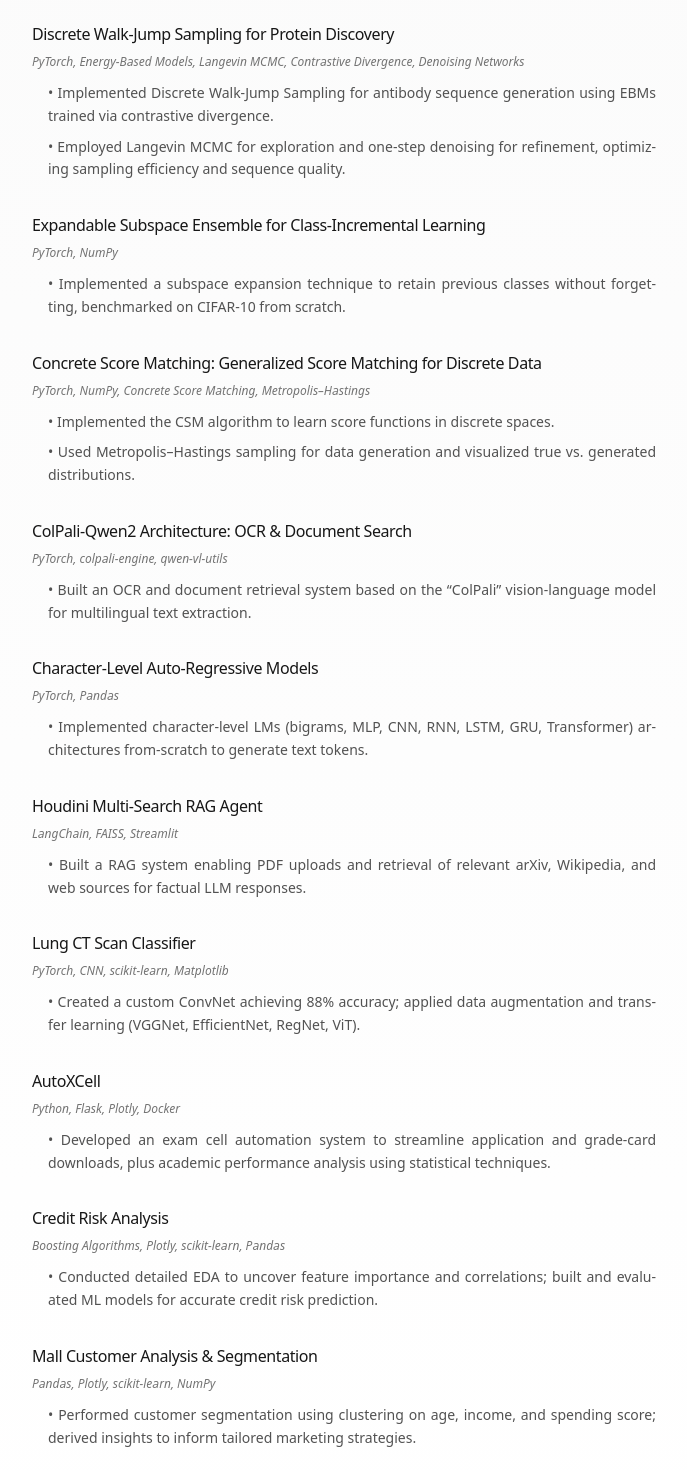
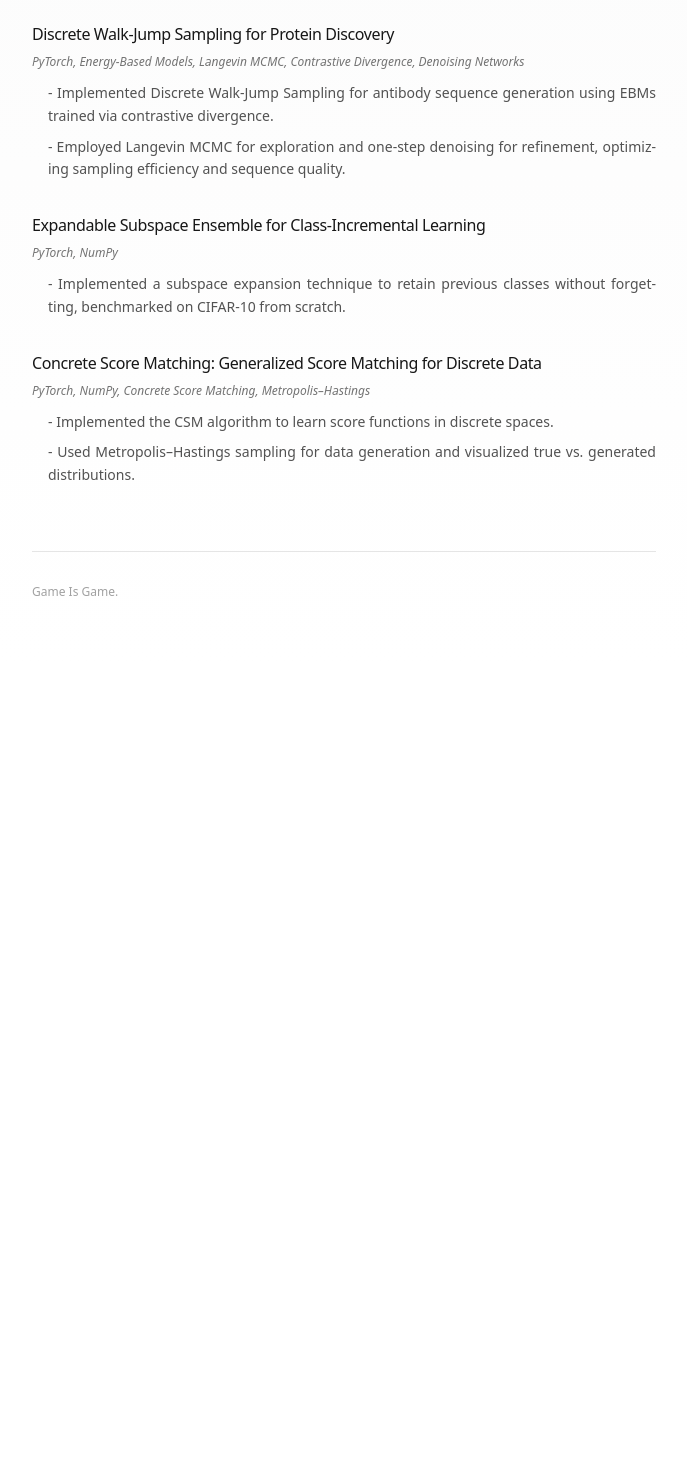
Before and after one commit to stochi0/personal-page, a Next.js app: page /projects in a window 1280 px wide. Shown: the part 580-2050 px from the top of the page, without its empty margins (296-983 px from the left). After the commit the page ends 1244 px from the top, so only its background shows below. Built offline with nearby package versions, Linux system fonts and the light colour scheme.

Commit message:
update work

```diff
--- a/src/app/projects/page.tsx
+++ b/src/app/projects/page.tsx
@@ -45,7 +45,7 @@
               </div>
               <p className="text-xs text-neutral-500 dark:text-neutral-400 mb-3 italic">Python, NumPy</p>
               <ul className="text-sm text-neutral-600 dark:text-neutral-400 leading-relaxed space-y-2 pl-4">
-                <li>• A NumPy-based tensor automatic-differentiation (autograd) engine with broadcasting-aware backprop, neural modules, and optimizers; validated gradients via finite-difference gradchecks and float64 PyTorch parity tests.</li>
+                <li>- A NumPy-based tensor automatic-differentiation (autograd) engine with broadcasting-aware backprop, neural modules, and optimizers; validated gradients via finite-difference gradchecks and float64 PyTorch parity tests.</li>
               </ul>
             </div>
 
@@ -55,8 +55,8 @@
               </h3>
               <p className="text-xs text-neutral-500 dark:text-neutral-400 mb-3 italic">PyTorch, YOLO, TensorRT, onnxruntime, OpenVINO</p>
               <ul className="text-sm text-neutral-600 dark:text-neutral-400 leading-relaxed space-y-2 pl-4">
-                <li>• Fine-tuned YOLOv11 on DocLayNet for document layout analysis (captions, footnotes, formulas, etc.).</li>
-                <li>• Accelerated inference via TensorRT, ONNXRUNTIME, and OpenVINO, achieving scalable batch processing with threaded execution.</li>
+                <li>- Fine-tuned YOLOv11 on DocLayNet for document layout analysis (captions, footnotes, formulas, etc.).</li>
+                <li>- Accelerated inference via TensorRT, ONNXRUNTIME, and OpenVINO, achieving scalable batch processing with threaded execution.</li>
               </ul>
             </div>
 
@@ -66,8 +66,8 @@
               </h3>
               <p className="text-xs text-neutral-500 dark:text-neutral-400 mb-3 italic">PyTorch, Energy-Based Models, Langevin MCMC, Contrastive Divergence, Denoising Networks</p>
               <ul className="text-sm text-neutral-600 dark:text-neutral-400 leading-relaxed space-y-2 pl-4">
-                <li>• Implemented Discrete Walk-Jump Sampling for antibody sequence generation using EBMs trained via contrastive divergence.</li>
-                <li>• Employed Langevin MCMC for exploration and one-step denoising for refinement, optimizing sampling efficiency and sequence quality.</li>
+                <li>- Implemented Discrete Walk-Jump Sampling for antibody sequence generation using EBMs trained via contrastive divergence.</li>
+                <li>- Employed Langevin MCMC for exploration and one-step denoising for refinement, optimizing sampling efficiency and sequence quality.</li>
               </ul>
             </div>
 
@@ -77,7 +77,7 @@
               </h3>
               <p className="text-xs text-neutral-500 dark:text-neutral-400 mb-3 italic">PyTorch, NumPy</p>
               <ul className="text-sm text-neutral-600 dark:text-neutral-400 leading-relaxed space-y-2 pl-4">
-                <li>• Implemented a subspace expansion technique to retain previous classes without forgetting, benchmarked on CIFAR-10 from scratch.</li>
+                <li>- Implemented a subspace expansion technique to retain previous classes without forgetting, benchmarked on CIFAR-10 from scratch.</li>
               </ul>
             </div>
 
@@ -87,81 +87,10 @@
               </h3>
               <p className="text-xs text-neutral-500 dark:text-neutral-400 mb-3 italic">PyTorch, NumPy, Concrete Score Matching, Metropolis–Hastings</p>
               <ul className="text-sm text-neutral-600 dark:text-neutral-400 leading-relaxed space-y-2 pl-4">
-                <li>• Implemented the CSM algorithm to learn score functions in discrete spaces.</li>
-                <li>• Used Metropolis–Hastings sampling for data generation and visualized true vs. generated distributions.</li>
+                <li>- Implemented the CSM algorithm to learn score functions in discrete spaces.</li>
+                <li>- Used Metropolis–Hastings sampling for data generation and visualized true vs. generated distributions.</li>
               </ul>
             </div>
-
-            <div>
-              <h3 className="font-medium text-neutral-900 dark:text-neutral-100 mb-2">
-                ColPali-Qwen2 Architecture: OCR & Document Search
-              </h3>
-              <p className="text-xs text-neutral-500 dark:text-neutral-400 mb-3 italic">PyTorch, colpali-engine, qwen-vl-utils</p>
-              <ul className="text-sm text-neutral-600 dark:text-neutral-400 leading-relaxed space-y-2 pl-4">
-                <li>• Built an OCR and document retrieval system based on the &ldquo;ColPali&rdquo; vision-language model for multilingual text extraction.</li>
-              </ul>
-            </div>
-
-            <div>
-              <h3 className="font-medium text-neutral-900 dark:text-neutral-100 mb-2">
-                Character-Level Auto-Regressive Models
-              </h3>
-              <p className="text-xs text-neutral-500 dark:text-neutral-400 mb-3 italic">PyTorch, Pandas</p>
-              <ul className="text-sm text-neutral-600 dark:text-neutral-400 leading-relaxed space-y-2 pl-4">
-                <li>• Implemented character-level LMs (bigrams, MLP, CNN, RNN, LSTM, GRU, Transformer) architectures from-scratch to generate text tokens.</li>
-              </ul>
-            </div>
-
-            <div>
-              <h3 className="font-medium text-neutral-900 dark:text-neutral-100 mb-2">
-                Houdini Multi-Search RAG Agent
-              </h3>
-              <p className="text-xs text-neutral-500 dark:text-neutral-400 mb-3 italic">LangChain, FAISS, Streamlit</p>
-              <ul className="text-sm text-neutral-600 dark:text-neutral-400 leading-relaxed space-y-2 pl-4">
-                <li>• Built a RAG system enabling PDF uploads and retrieval of relevant arXiv, Wikipedia, and web sources for factual LLM responses.</li>
-              </ul>
-            </div>
-
-            <div>
-              <h3 className="font-medium text-neutral-900 dark:text-neutral-100 mb-2">
-                Lung CT Scan Classifier
-              </h3>
-              <p className="text-xs text-neutral-500 dark:text-neutral-400 mb-3 italic">PyTorch, CNN, scikit-learn, Matplotlib</p>
-              <ul className="text-sm text-neutral-600 dark:text-neutral-400 leading-relaxed space-y-2 pl-4">
-                <li>• Created a custom ConvNet achieving 88% accuracy; applied data augmentation and transfer learning (VGGNet, EfficientNet, RegNet, ViT).</li>
-              </ul>
-            </div>
-
-            <div>
-              <h3 className="font-medium text-neutral-900 dark:text-neutral-100 mb-2">
-                AutoXCell
-              </h3>
-              <p className="text-xs text-neutral-500 dark:text-neutral-400 mb-3 italic">Python, Flask, Plotly, Docker</p>
-              <ul className="text-sm text-neutral-600 dark:text-neutral-400 leading-relaxed space-y-2 pl-4">
-                <li>• Developed an exam cell automation system to streamline application and grade-card downloads, plus academic performance analysis using statistical techniques.</li>
-              </ul>
-            </div>
-
-            <div>
-              <h3 className="font-medium text-neutral-900 dark:text-neutral-100 mb-2">
-                Credit Risk Analysis
-              </h3>
-              <p className="text-xs text-neutral-500 dark:text-neutral-400 mb-3 italic">Boosting Algorithms, Plotly, scikit-learn, Pandas</p>
-              <ul className="text-sm text-neutral-600 dark:text-neutral-400 leading-relaxed space-y-2 pl-4">
-                <li>• Conducted detailed EDA to uncover feature importance and correlations; built and evaluated ML models for accurate credit risk prediction.</li>
-              </ul>
-            </div>
-
-            <div>
-              <h3 className="font-medium text-neutral-900 dark:text-neutral-100 mb-2">
-                Mall Customer Analysis & Segmentation
-              </h3>
-              <p className="text-xs text-neutral-500 dark:text-neutral-400 mb-3 italic">Pandas, Plotly, scikit-learn, NumPy</p>
-              <ul className="text-sm text-neutral-600 dark:text-neutral-400 leading-relaxed space-y-2 pl-4">
-                <li>• Performed customer segmentation using clustering on age, income, and spending score; derived insights to inform tailored marketing strategies.</li>
-              </ul>
-            </div>
-
           </div>
         </div>
 
```
